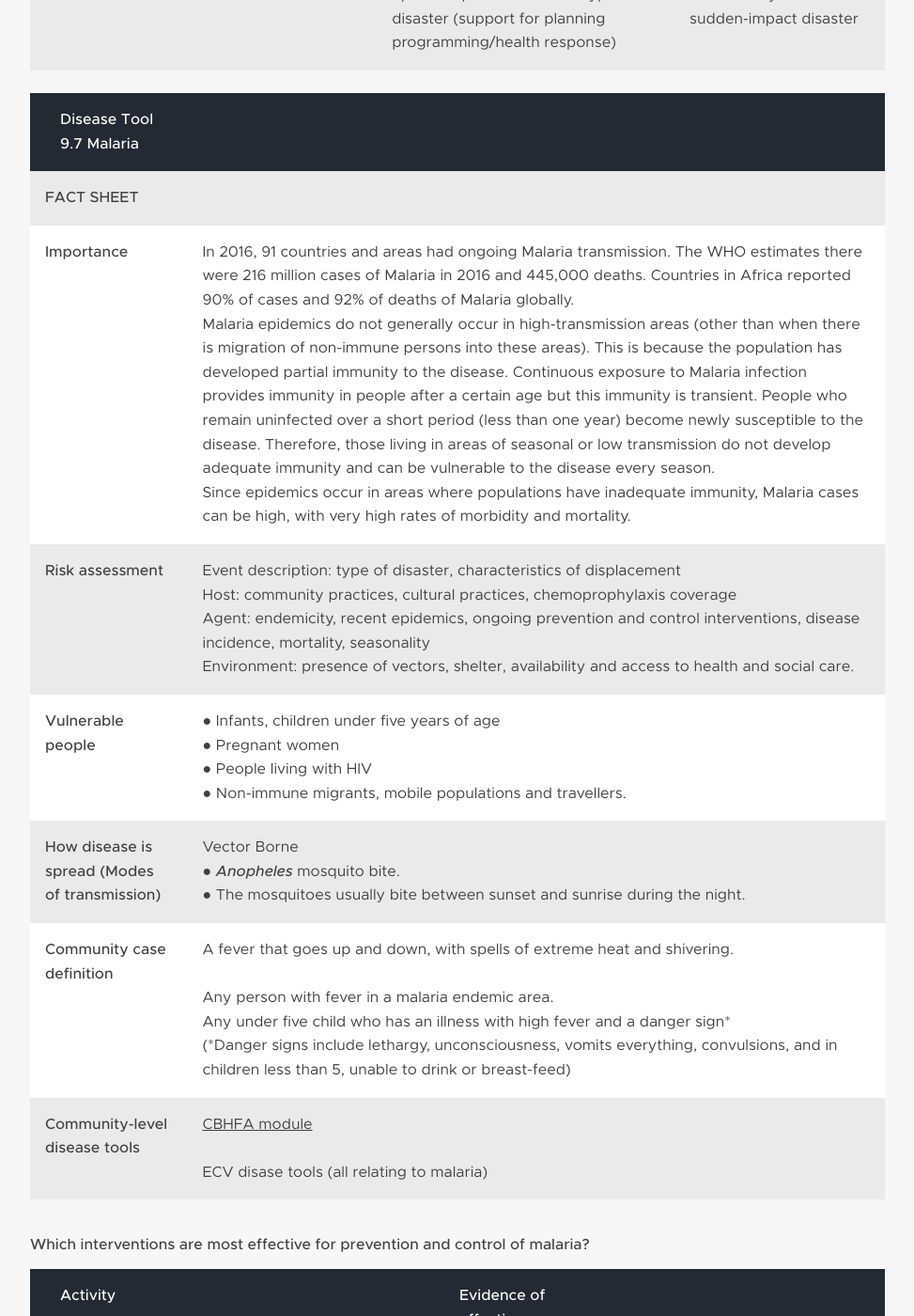
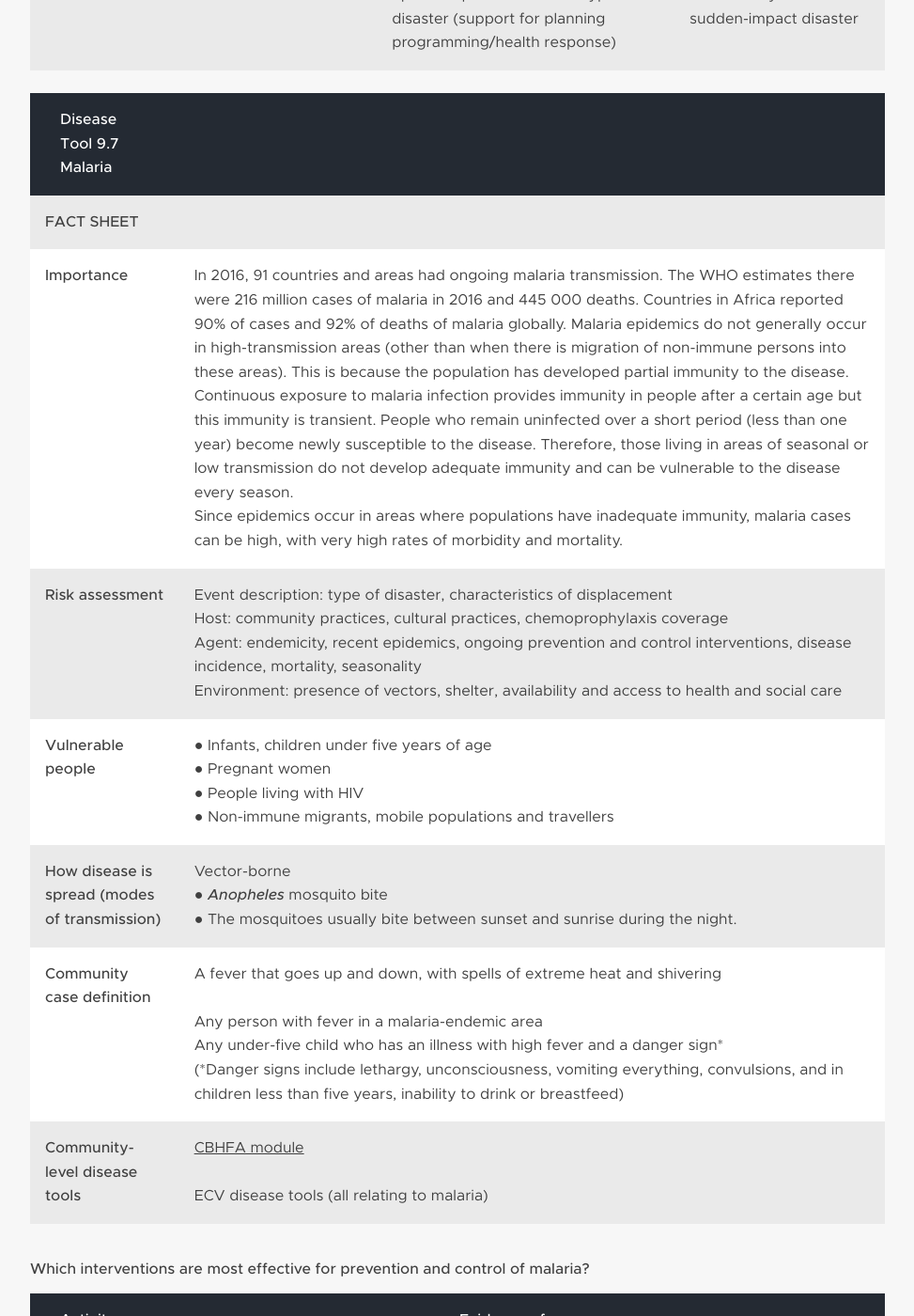
Before and after one commit to Julialhuillery/poc, a Jekyll site: the page built from _documents/NS community health (non-clinical work) programme staff (non-emergency) (Malaria).md, in a window 1280 px wide and 1400 px high, scrolled down 542 px. Shown: the whole window at 94% size, without its empty margins (153-1126 px from the left). Built offline with Jekyll 4.4.1, drawn with Linux system fonts in a browser that asks for light colours; our own code applies the rules of GitHub Pages for plain Markdown files; some of the changed text lies outside the part shown.

Commit message:
Update from Forestry.io jlm@lsi.io updated _documents/NS community health (non-clinical work) programme staff (non-emergency) (Malaria).md

```diff
--- a/_documents/NS community health (non-clinical work) programme staff (non-emergency) (Malaria).md
+++ b/_documents/NS community health (non-clinical work) programme staff (non-emergency) (Malaria).md
@@ -6,8 +6,9 @@
 pdf:
   name: NS community health (non-clinical work) programme staff (non-emergency) (Cyclone-Hurricane-Typhoon)
   url: NS community health (non-clinical work) programme staff (non-emergency) (Cyclone-Hurricane-Typhoon).pdf
+
 ---
-Disease : Malaria
+**Disease : Malaria**
 
 | Role profile 2 | Competencies | Gaps in competencies | Gaps in information they need |
 | :--- | :--- | :--- | :--- |
@@ -16,12 +17,12 @@
 | **Disease Tool 9.7 Malaria** |&nbsp;|
 | :--- | :--- |
 | **FACT SHEET** |&nbsp;|
-| **Importance** | In 2016, 91 countries and areas had ongoing Malaria transmission. The WHO estimates there were 216 million cases of Malaria in 2016 and 445,000 deaths. Countries in Africa reported 90% of cases and 92% of deaths of Malaria globally. <br> Malaria epidemics do not generally occur in high-transmission areas (other than when there is migration of non-immune persons into these areas). This is because the population has developed partial immunity to the disease. Continuous exposure to Malaria infection provides immunity in people after a certain age but this immunity is transient. People who remain uninfected over a short period (less than one year) become newly susceptible to the disease. Therefore, those living in areas of seasonal or low transmission do not develop adequate immunity and can be vulnerable to the disease every season. <br> Since epidemics occur in areas where populations have inadequate immunity, Malaria cases can be high, with very high rates of morbidity and mortality. |
-| **Risk assessment** | Event description: type of disaster, characteristics of displacement <br> Host: community practices, cultural practices, chemoprophylaxis coverage <br> Agent: endemicity, recent epidemics, ongoing prevention and control interventions, disease incidence, mortality, seasonality <br> Environment: presence of vectors, shelter, availability and access to health and social care. |
-| **Vulnerable people** | ● Infants, children under five years of age<br>● Pregnant women<br>● People living with HIV<br> ● Non-immune migrants, mobile populations and travellers. |
-| **How disease is spread (Modes of transmission)** | Vector Borne<br>● _Anopheles_ mosquito bite.<br> ● The mosquitoes usually bite between sunset and sunrise during the night. |
-| **Community case definition** | A fever that goes up and down, with spells of extreme heat and shivering.<br><br>Any person with fever in a malaria endemic area.<br>Any under five child who has an illness with high fever and a danger sign\*<br>(\*Danger signs include lethargy, unconsciousness, vomits everything, convulsions, and in children less than 5, unable to drink or breast-feed) |
-| **Community-level disease tools** | [CBHFA module](https://www.ifrc.org/en/what-we-do/health/cbhfa/toolkit/)<br><br>ECV disase tools (all relating to malaria) |
+| **Importance** | In 2016, 91 countries and areas had ongoing malaria transmission. The WHO estimates there were 216 million cases of malaria in 2016 and 445 000 deaths. Countries in Africa reported 90% of cases and 92% of deaths of malaria globally. Malaria epidemics do not generally occur in high-transmission areas (other than when there is migration of non-immune persons into these areas). This is because the population has developed partial immunity to the disease. Continuous exposure to malaria infection provides immunity in people after a certain age but this immunity is transient. People who remain uninfected over a short period (less than one year) become newly susceptible to the disease. Therefore, those living in areas of seasonal or low transmission do not develop adequate immunity and can be vulnerable to the disease every season. <br> Since epidemics occur in areas where populations have inadequate immunity, malaria cases can be high, with very high rates of morbidity and mortality. |
+| **Risk assessment** | Event description: type of disaster, characteristics of displacement <br> Host: community practices, cultural practices, chemoprophylaxis coverage <br> Agent: endemicity, recent epidemics, ongoing prevention and control interventions, disease incidence, mortality, seasonality <br> Environment: presence of vectors, shelter, availability and access to health and social care |
+| **Vulnerable people** | ● Infants, children under five years of age<br>● Pregnant women<br>● People living with HIV<br> ● Non-immune migrants, mobile populations and travellers |
+| **How disease is spread (modes of transmission)** | Vector-borne<br>● _Anopheles_ mosquito bite<br> ● The mosquitoes usually bite between sunset and sunrise during the night. |
+| **Community case definition** | A fever that goes up and down, with spells of extreme heat and shivering<br><br>Any person with fever in a malaria-endemic area<br>Any under-five child who has an illness with high fever and a danger sign\*<br>(\*Danger signs include lethargy, unconsciousness, vomiting everything, convulsions, and in children less than five years, inability to drink or breastfeed) |
+| **Community-level disease tools** | [CBHFA module](https://www.ifrc.org/en/what-we-do/health/cbhfa/toolkit/)<br><br>ECV disease tools (all relating to malaria) |
 
 
 
@@ -39,7 +40,7 @@
 | Larvicide | &nbsp; | &nbsp; | ✔ | &nbsp; |
 | Ultra-low volume aerosol spraying and fogging | &nbsp; | &nbsp; | &nbsp; | ✔ |
 | Scrub removal around houses/communities | &nbsp; | &nbsp; | &nbsp; | ✔ |
-| For Malaria vector _Anopheles arabiensis:_ Community application of &#39;DEET&#39; mosquito repellent to ankles and feet | &nbsp; | ✔ | &nbsp; | &nbsp; |
+| For malaria vector _Anopheles arabiensis:_ Community application of &#39;DEET&#39; mosquito repellent to ankles and feet | &nbsp; | ✔ | &nbsp; | &nbsp; |
 
 **Indicators and targets**
 
```
Also changed, not shown: other parts of _documents/NS community health (non-clinical work) programme staff (non-emergency) (Malaria).md (+12 -12 lines).
